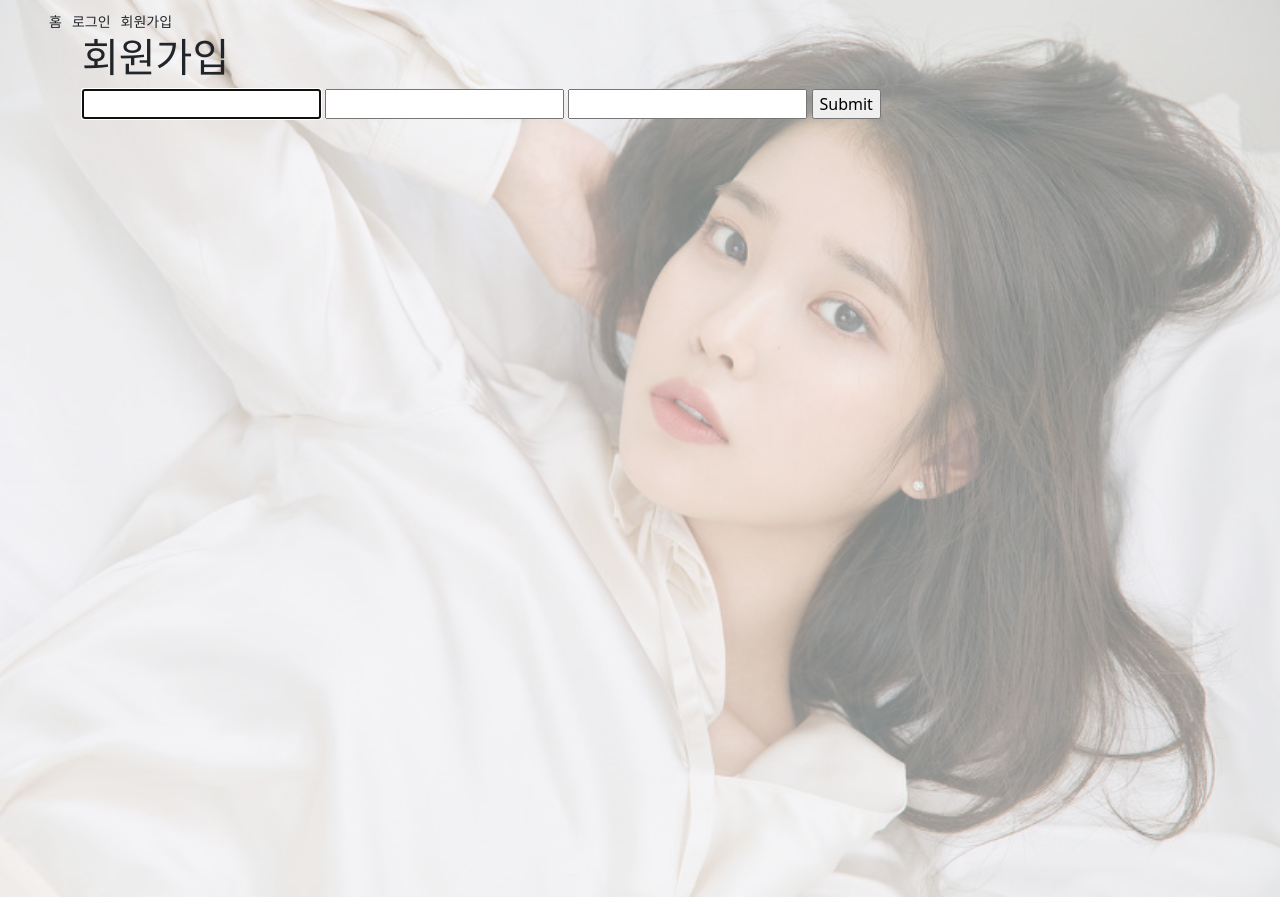
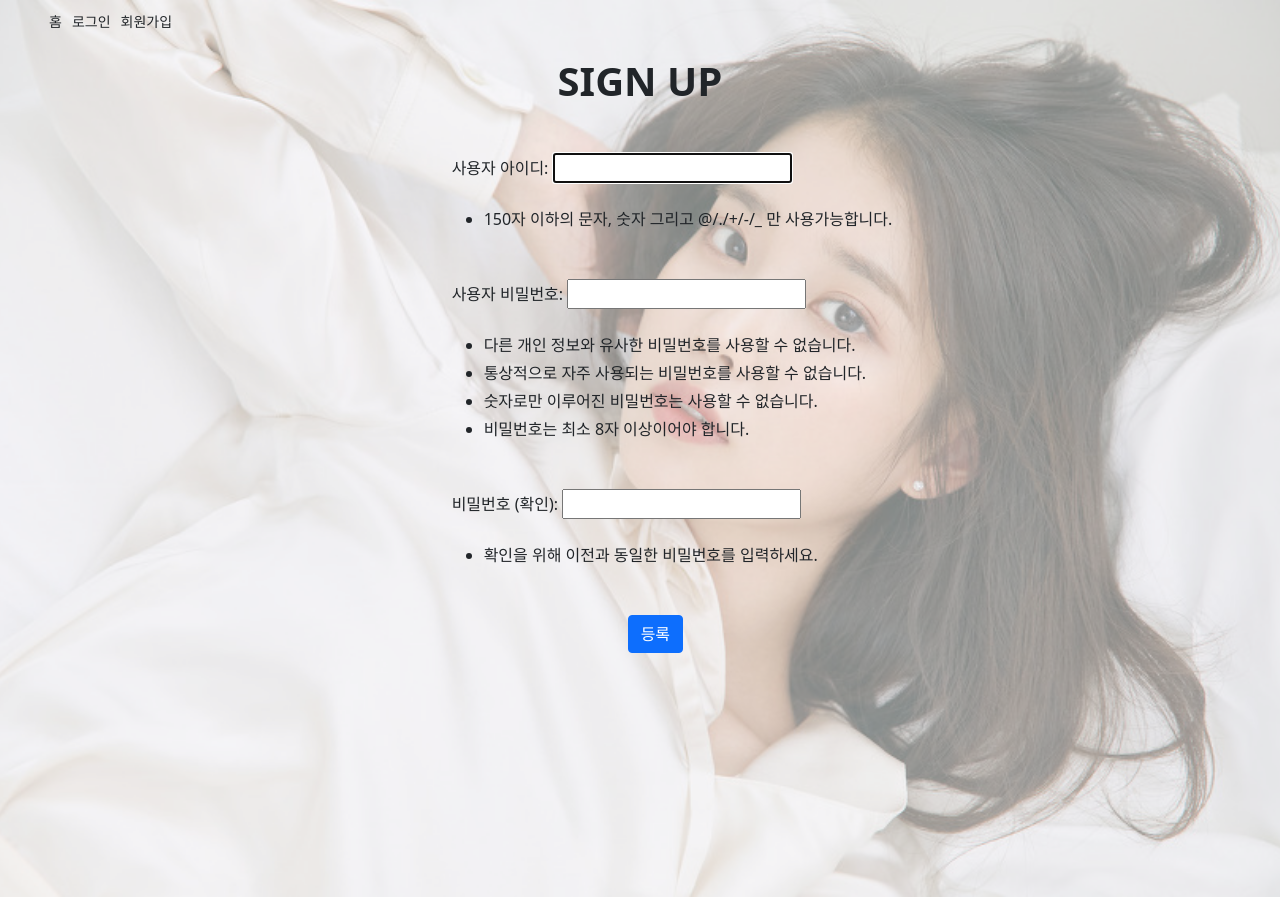
Before and after one commit to Felix0708/simple_bulletin_board, a Django app: page /accounts/singup/ in a window 1280 px wide. Run offline with Django 3.2, Linux system fonts and the light colour scheme; parts of the project's set-up code (start-up, migrations or seed data) failed here and were passed over.

Commit message:
design complete

```diff
--- a/accounts/templates/accounts/signup.html
+++ b/accounts/templates/accounts/signup.html
@@ -1,14 +1,44 @@
 {% extends 'base.html' %}
 
 {% block content %}
-  <h1>회원가입</h1>
-  <form action="" method='POST'>
-    {% csrf_token %}
-    {{ form.username }}
-    {{ form.password1 }}
-    {{ form.password2 }}
-    <input type="submit">
-  </form>
+<div class="mt-4 d-flex justify-content-center">
+  <div>
+    <h1 class="fw-bold text-center">SIGN UP</h1>
+    <div class="ms-5">
+    <form class="ms-3" action="" method='POST'>
+      {% csrf_token %}
+      <div class="mt-5 mb-4">
+        <span >사용자 아이디: </span>
+        {{ form.username }}
+      </div>
+      <ul class="mb-4">
+        <li><p class="m-0">150자 이하의 문자, 숫자 그리고 @/./+/-/_ 만 사용가능합니다.</p></li>
+      </ul>
+      <br>
+      <div class="mb-4">
+        <span>사용자 비밀번호: </span>
+        {{ form.password1 }}
+      </div>
+      <ul class="mb-4">
+        <li class="mb-1"><p class="m-0">다른 개인 정보와 유사한 비밀번호를 사용할 수 없습니다.</p></li>
+        <li class="mb-1"><p class="m-0">통상적으로 자주 사용되는 비밀번호를 사용할 수 없습니다.</p></li>
+        <li class="mb-1"><p class="m-0">숫자로만 이루어진 비밀번호는 사용할 수 없습니다.</p></li>
+        <li class="mb-1"><p class="m-0">비밀번호는 최소 8자 이상이어야 합니다.</p></li>
+      </ul>
+      <br>
+      <div class="mb-4">
+        <span>비밀번호 (확인): </span>
+        {{ form.password2 }}
+      </div>
+      <ul class="mb-4">
+        <li><p class="m-0">확인을 위해 이전과 동일한 비밀번호를 입력하세요.</p></li>
+      </ul>
+      <br>
+      <button style="margin-left: 11rem;" class="btn btn-primary">등록</button>
+    </form>
+    </div>
+  </div>
+</div>
 {% endblock content %}
 
 {% comment %} {% extends 'base.html' %}
```
Also changed, not shown: accounts/templates/accounts/change_password.html (+32 -8 lines), accounts/templates/accounts/login.html (+17 -7 lines), accounts/templates/accounts/update.html (+23 -6 lines).
